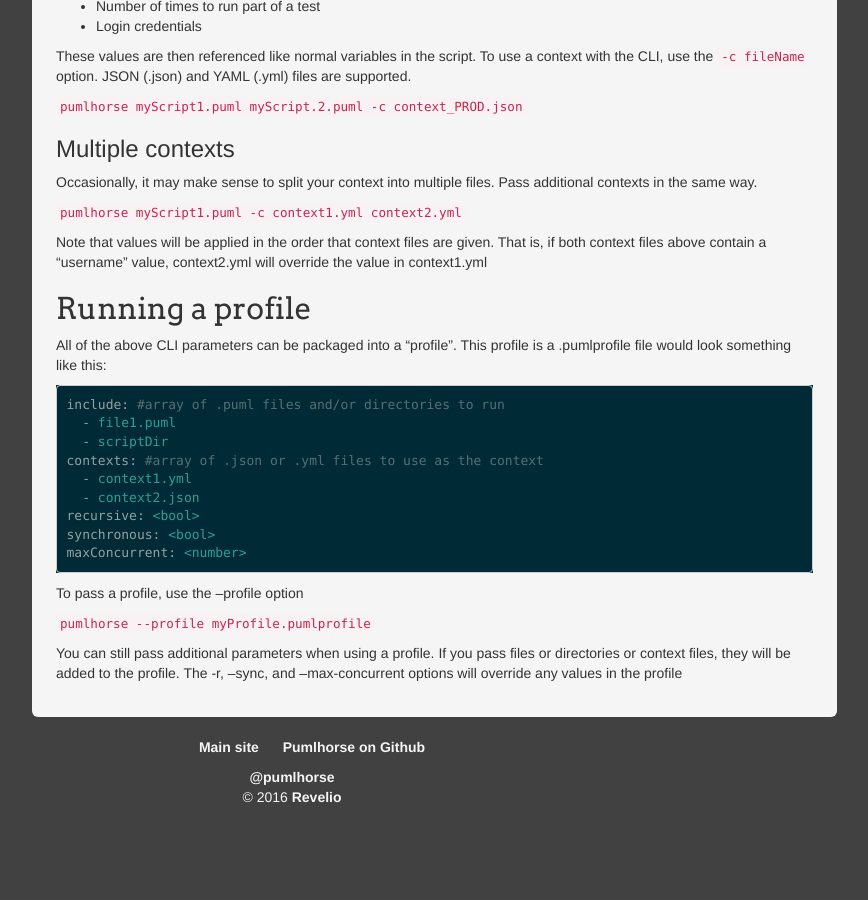
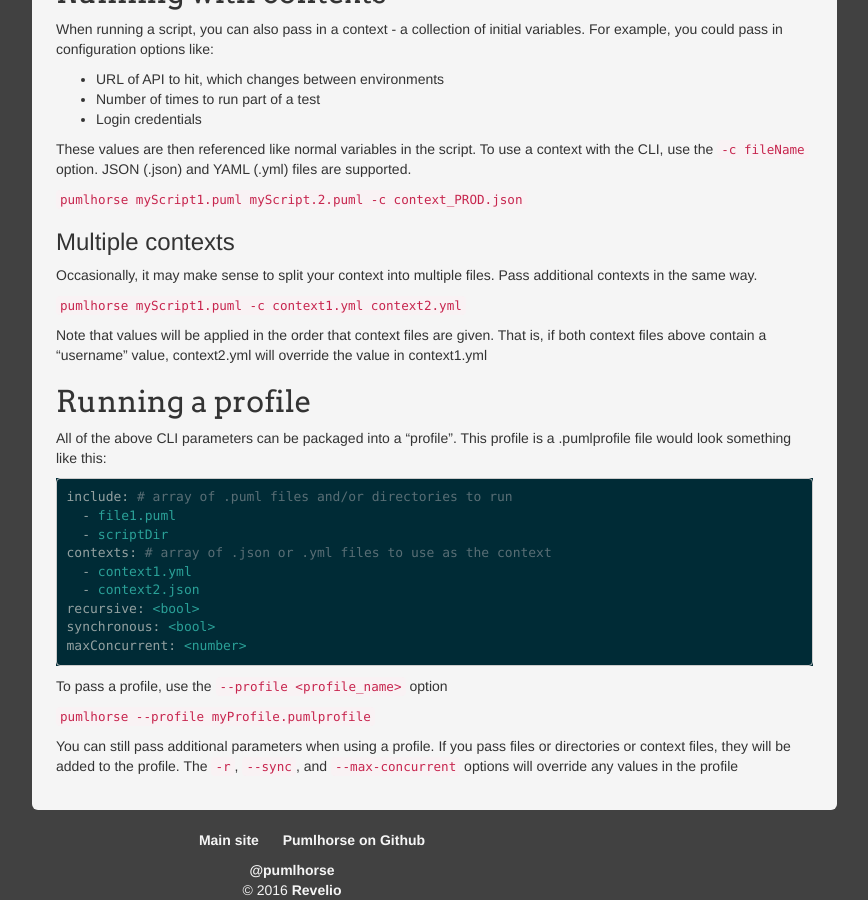
Before and after one commit to pumlhorse/pumlhorse.github.io, a Jekyll site: the page built from v1/commandLine.md, in a window 1280 px wide and 900 px high, scrolled down 1199 px. Shown: the whole window, without its empty margins (348-1216 px from the left). Built offline with Jekyll 4.4.1, drawn with Linux system fonts in a browser that asks for light colours; nearby versions of some CDN libraries; before the commit the page ends 2006 px from its top, so only the background shows below that; some of the changed text lies outside the part shown.

Commit message:
Formatting fixes

````diff
--- a/_includes/v1_nav.html
+++ b/_includes/v1_nav.html
@@ -1,5 +1,5 @@
 <ul>
-    <li class="page"><a href="/v1/index">Introduction</a></li>
+    <li class="page"><a href="/v1">Introduction</a></li>
     <li class="folder">
         PUML
         <ul>
--- a/v1/commandLine.md
+++ b/v1/commandLine.md
@@ -2,11 +2,12 @@
 title: Command Line
 layout: reference
 ---
-#Command-line Interface
+
+# Command-line Interface
 
 Pumlhorse supplies a command-line interface (CLI) for running .puml files. To install the CLI, run `npm install -g pumlhorse`
 
-##Usage
+## Usage
 `pumlhorse <files_or_dirs> [-rv] [-c <context_file>] [--profile <profile_file>] [--max-concurrent <number>] [--sync]`
 
 
@@ -50,7 +51,7 @@
 * Number of times to run part of a test
 * Login credentials
 
-These values are then referenced like normal variables in the script. To use a context with the CLI, use the <code>-c fileName</code>
+These values are then referenced like normal variables in the script. To use a context with the CLI, use the `-c fileName`
 option. JSON (.json) and YAML (.yml) files are supported.
 
 `pumlhorse myScript1.puml myScript.2.puml -c context_PROD.json`
@@ -67,10 +68,10 @@
 All of the above CLI parameters can be packaged into a "profile". This profile is a .pumlprofile file would look something like this:
 
 ```yaml
-include: #array of .puml files and/or directories to run
+include: # array of .puml files and/or directories to run
   - file1.puml
   - scriptDir
-contexts: #array of .json or .yml files to use as the context
+contexts: # array of .json or .yml files to use as the context
   - context1.yml
   - context2.json
 recursive: <bool>
@@ -78,9 +79,9 @@
 maxConcurrent: <number>
 ```
 
-To pass a profile, use the --profile <profile_name> option
+To pass a profile, use the `--profile <profile_name>` option
 
 `pumlhorse --profile myProfile.pumlprofile`
 
 You can still pass additional parameters when using a profile.
-If you pass files or directories or context files, they will be added to the profile. The -r, --sync, and --max-concurrent options will override any values in the profile
+If you pass files or directories or context files, they will be added to the profile. The `-r`, `--sync`, and `--max-concurrent` options will override any values in the profile
````
Also changed, not shown: v1/filters.md (+2 -1 lines), v1/modules/api.md (+3 -1 lines), v1/modules/customModules.md (+0 -1 lines), v1/scripts/usingModules.md (+1 -1 lines).
